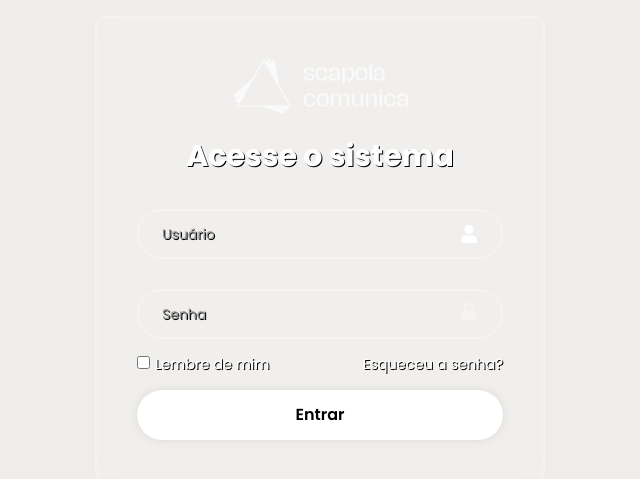
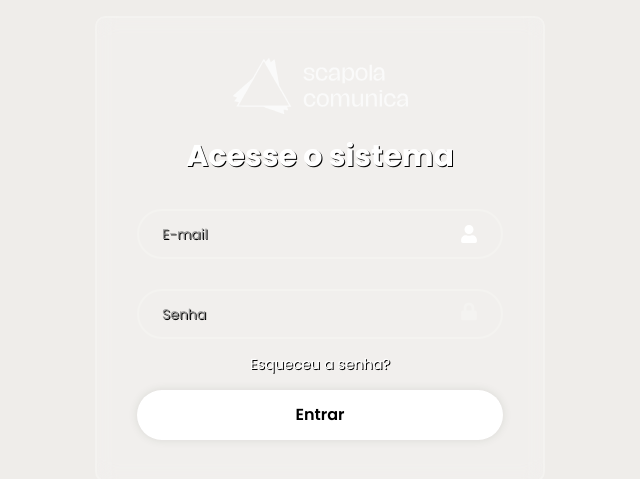
Before and after one commit to KayoWeiber/projeto-scapola, a React (Vite) app: page / in a window 1280 px wide. Shown: the part 151-630 px from the top of the page, without its empty margins (320-960 px from the left). Built offline with nearby package versions, Linux system fonts and the light colour scheme.

Commit message:
alteração do lembre de mim e ajuste no plaholder

```diff
--- a/src/App.css
+++ b/src/App.css
@@ -1,3 +1,4 @@
+
 :root {
     color-scheme: light dark;
   }
--- a/src/Components/login/login.css
+++ b/src/Components/login/login.css
@@ -39,7 +39,11 @@
     color: #fff;
     padding: 20px 25px;
     transition: border-color 0.3s ease;
+    line-height: 30px;
+    caret-color: #fff;
+    text-indent: 2px;
 }
+
 .input-field input::placeholder{
     color: transparent;
 
@@ -76,7 +80,7 @@
 }
 .container .recall-forget{
     display: flex;
-    justify-content: space-between;
+    justify-content: center;
     font-size: 14.5px;
     margin: -15px 0 15px;
 }
--- a/src/Components/login/login.jsx
+++ b/src/Components/login/login.jsx
@@ -1,39 +1,43 @@
-import {FaLock, FaUser,FaEyeSlash,FaRegEye } from "react-icons/fa"
+import { FaLock, FaUser, FaEyeSlash, FaRegEye } from "react-icons/fa"
 import logo from "../../assets/logoBranca.svg";
 import { useState } from "react"
-import Lines from "../lines";
+import Lines from "../lines/index";
 import "./login.css"
 
 
 const Login = () => {
-    const [username,setUsername]=useState("")
-    const [password,setPassword]=useState("")
+    const [email, setEmail] = useState("")
+    const [password, setPassword] = useState("")
     const [showPassword, setShowPassword] = useState(false);
-    const handleSubmit=(e) =>{
+    const handleSubmit = (e) => {
         e.preventDefault()
-        console.log(username,password)
+        console.log(email, password)
         console.log("Envio")
     }
-    const togglePasswordVisibility = () => { setShowPassword(!showPassword);}
+    const togglePasswordVisibility = () => { setShowPassword(!showPassword); }
 
     return (
         <div className="login-wrapper">
             <Lines />
             <div className="container">
-
                 <form onSubmit={handleSubmit}>
-
                     <img src={logo} alt="Logo do sistema" className="logo" />
                     <h1> Acesse o sistema</h1>
                     <div className="input-field">
-                        <input type="text" placeholder='' onChange={(e)=>setUsername(e.target.value)} />
-                        <label htmlFor="username" className="placeholder-label">Usuário</label>
-                        <FaUser className="icon2"/>
+                        <input
+                            id="email"
+                            type="email"
+                            placeholder=""
+                            onChange={(e) => setEmail(e.target.value)}
+                        />
+                        <label htmlFor="email" className="placeholder-label">E-mail</label>
+                        <FaUser className="icon2" />
                     </div>
                     <div className="input-field">
                         <input
+                            id="password"
                             type={showPassword ? 'text' : 'password'}
-                        placeholder=''
+                            placeholder=""
                             onChange={(e) => setPassword(e.target.value)}
                         />
                         <label htmlFor="password" className="placeholder-label">Senha</label>
@@ -42,10 +46,6 @@ const Login = () => {
                         </span>
                     </div>
                     <div className="recall-forget">
-                        <label htmlFor="">
-                            <input type="checkbox"/>
-                            Lembre de mim
-                        </label>
                         <a href="a">Esqueceu a senha?</a>
                     </div>
                     <button>Entrar</button>
```
Lines whose indentation alone changed are shown as unchanged.
